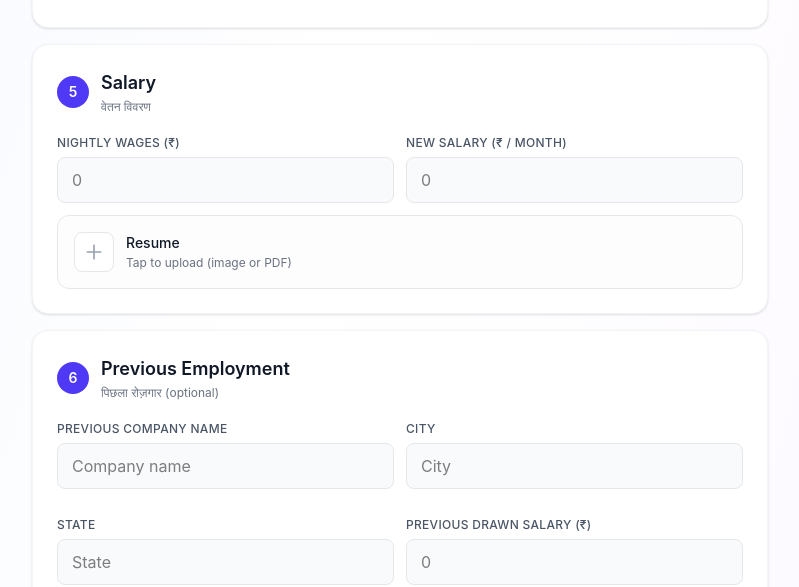
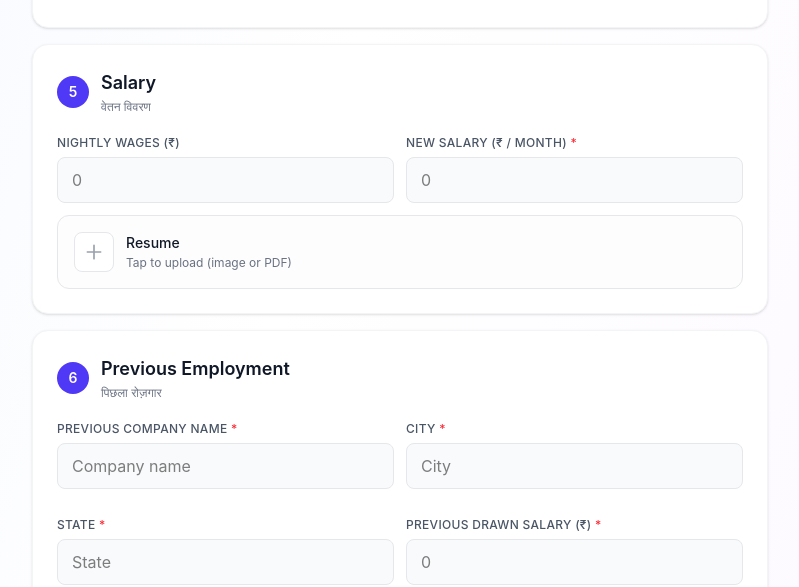
Before and after one commit to finance381/employee-form, a React (Vite) app: page / in a window 1280 px wide. Shown: the part 2200-2787 px from the top of the page, without its empty margins (240-1039 px from the left). Built offline with nearby package versions, Linux system fonts and the light colour scheme; no server answers.

Commit message:
change form 2

```diff
--- a/src/App.jsx
+++ b/src/App.jsx
@@ -224,6 +224,11 @@ function PublicEmployeeForm() {
     if (!/^[A-Z]{5}[0-9]{4}[A-Z]$/.test(pan.trim().toUpperCase())) return setError('PAN format invalid (AAAAA9999A)')
     if (!curAddr.trim()) return setError('Current address required')
     if (!emgName.trim() || !emgRel.trim() || !emgMob.trim()) return setError('Emergency contact required')
+    if (!newSalary || Number(newSalary) <= 0) return setError('New Salary required')
+    if (!prevCompany.trim()) return setError('Previous Company Name required')
+    if (!prevCity.trim()) return setError('Previous City required')
+    if (!prevState.trim()) return setError('Previous State required')
+    if (!prevSalary || Number(prevSalary) <= 0) return setError('Previous Drawn Salary required')
     if (ifsc && !/^[A-Z]{4}0[A-Z0-9]{6}$/.test(ifsc.trim().toUpperCase())) return setError('IFSC format invalid')
     if (!declared) return setError('Please accept the declaration')
 
@@ -437,7 +442,7 @@ function PublicEmployeeForm() {
             <Field label="Nightly Wages (₹)" className="mb-0">
               <TextInput type="number" min="0" step="1" value={nightWage} onChange={function (e) { setNightWage(e.target.value) }} placeholder="0" />
             </Field>
-            <Field label="New Salary (₹ / month)" className="mb-0">
+            <Field label="New Salary (₹ / month)" required className="mb-0">
               <TextInput type="number" min="0" step="1" value={newSalary} onChange={function (e) { setNewSalary(e.target.value) }} placeholder="0" />
             </Field>
           </div>
@@ -446,18 +451,18 @@ function PublicEmployeeForm() {
             onChange={function (f) { setDocFile('resume', f) }} />
         </Section>
 
-        <Section n="6" title="Previous Employment" subtitle="पिछला रोज़गार (optional)">
+        <Section n="6" title="Previous Employment" subtitle="पिछला रोज़गार">
           <div className="grid grid-cols-1 md:grid-cols-2 gap-3">
-            <Field label="Previous Company Name">
+            <Field label="Previous Company Name" required>
               <TextInput value={prevCompany} onChange={function (e) { setPrevCompany(e.target.value) }} placeholder="Company name" />
             </Field>
-            <Field label="City">
+            <Field label="City" required>
               <TextInput value={prevCity} onChange={function (e) { setPrevCity(e.target.value) }} placeholder="City" />
             </Field>
-            <Field label="State">
+            <Field label="State" required>
               <TextInput value={prevState} onChange={function (e) { setPrevState(e.target.value) }} placeholder="State" />
             </Field>
-            <Field label="Previous Drawn Salary (₹)" className="mb-0">
+            <Field label="Previous Drawn Salary (₹)" required className="mb-0">
               <TextInput type="number" min="0" step="1" value={prevSalary} onChange={function (e) { setPrevSalary(e.target.value) }} placeholder="0" />
             </Field>
           </div>
```
